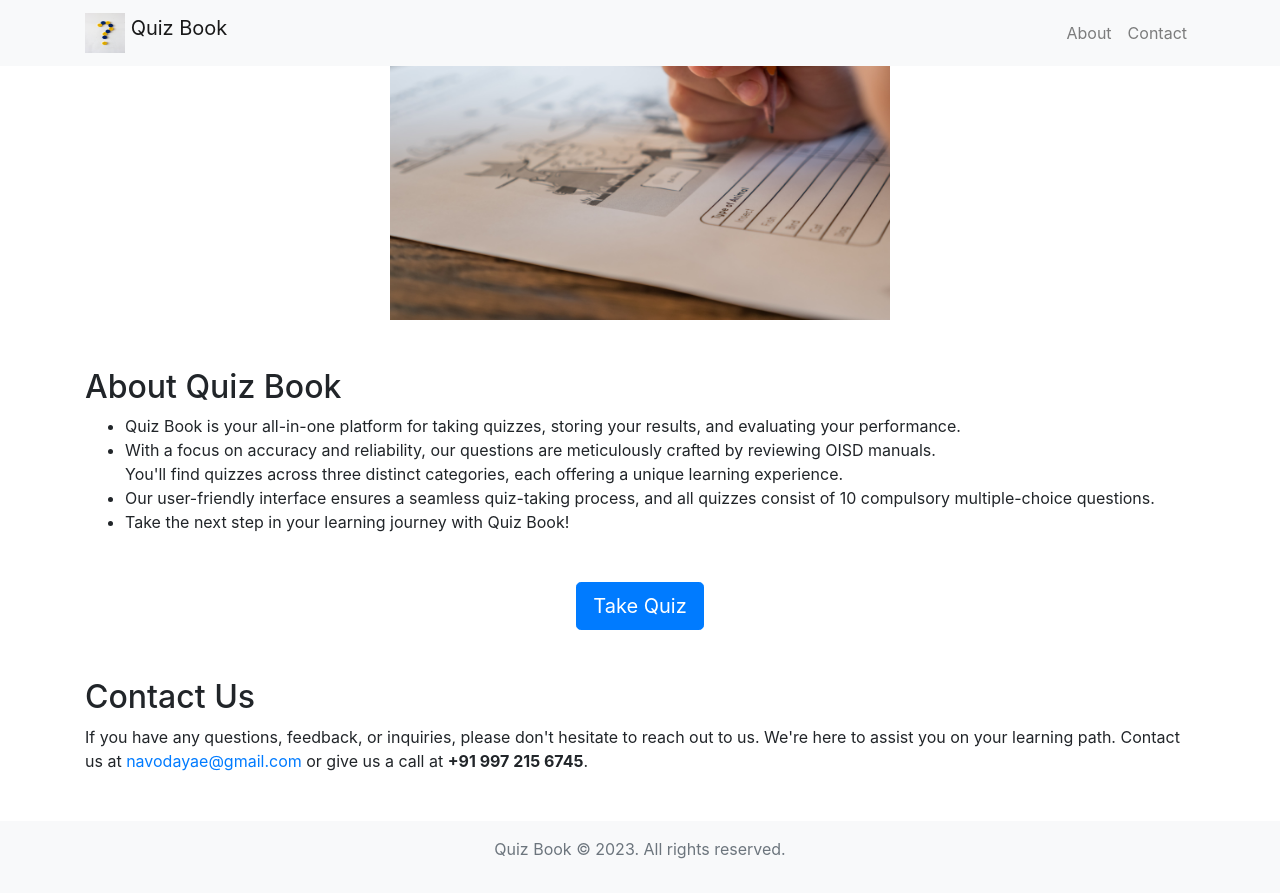
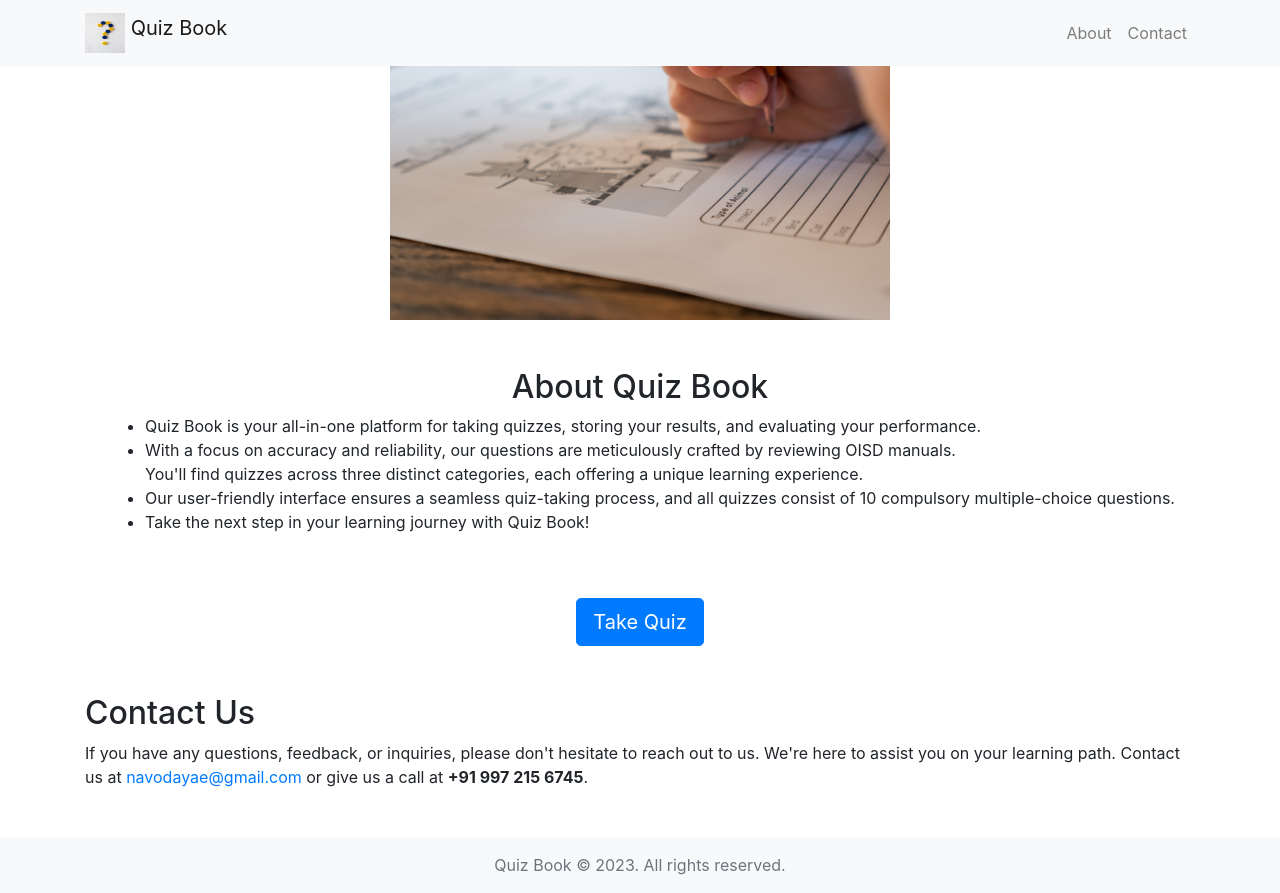
Before and after one commit to trineshk/app-development-using-flask, a Flask app: page / in a window 1280 px wide. Before the commit the page ends 859 px from the top, so only its background shows below. Run offline with Flask 3, Linux system fonts and the light colour scheme; some libraries are stand-ins or nearby versions.

Commit message:
made some changes in about

```diff
--- a/templates/home.html
+++ b/templates/home.html
@@ -31,9 +31,9 @@
             <img src="static/banner.jpg" height="320" width="500px" alt="Banner Image">
         </div>
 
-    <div class="container mt-5">
+    <div class="d-flex justify-content-center">
         <section id="about" class="mb-5">
-            <h2>About Quiz Book</h2>
+            <h2 class="d-flex justify-content-center">About Quiz Book</h2>
             <ul>
             <li>  Quiz Book is your all-in-one platform for taking quizzes, storing your results, and evaluating your performance. </li>
              <li> With a focus on accuracy and reliability, our questions are meticulously crafted by reviewing OISD manuals. </li>
--- a/templates/nav.html
+++ b/templates/nav.html
@@ -9,7 +9,7 @@
         <div class="container">
             <a class="navbar-brand" href="#">
                 <img src="/static/banner.jpg" width="30" height="24" class="d-inline-block align-top" alt="">
-                Quiz Book
+                <h2>Quiz Book</h2>
             </a>
             <button class="navbar-toggler" type="button" data-toggle="collapse" data-target="#navbarNav" aria-controls="navbarNav" aria-expanded="false" aria-label="Toggle navigation">
                 <span class="navbar-toggler-icon"></span>
```
